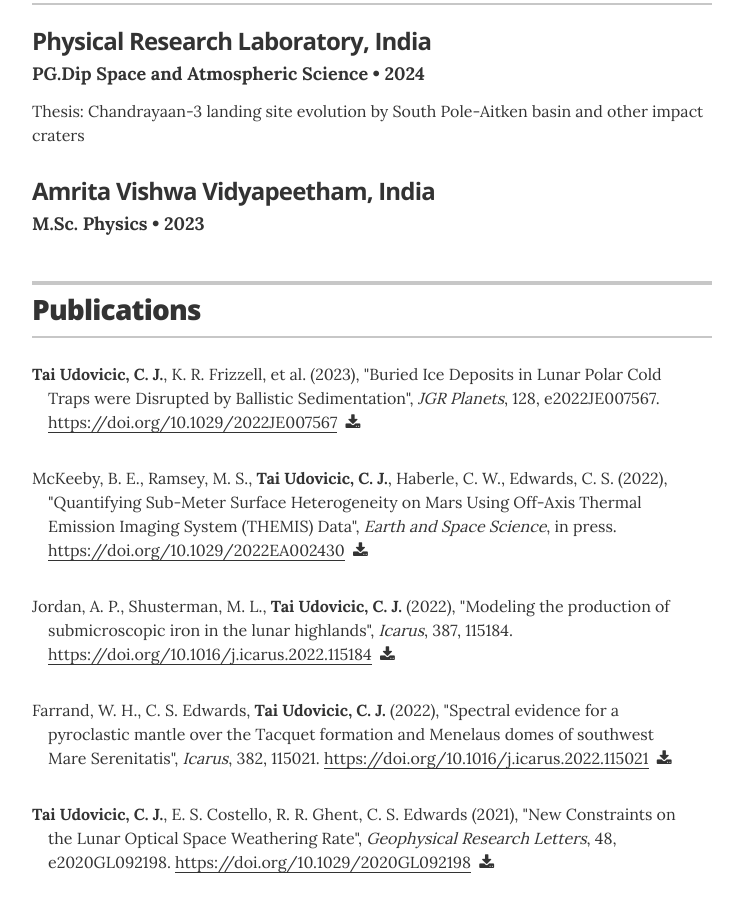
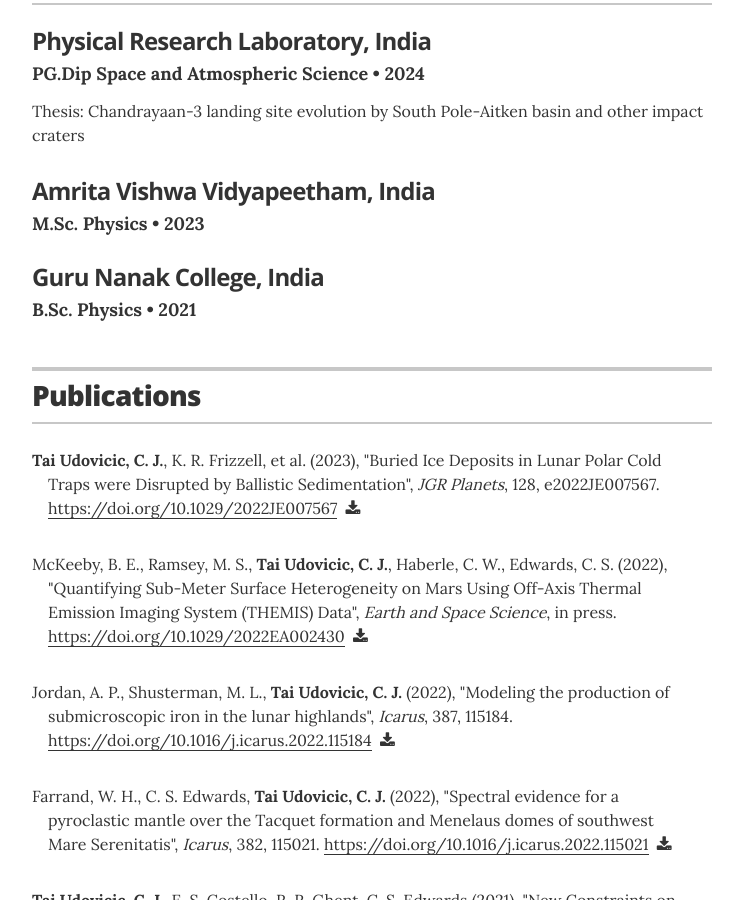
Before and after one commit to rasnv/rasnv.github.io, a Jekyll site: the page built from index.html, in a window 1280 px wide and 900 px high, scrolled down 629 px. Shown: the whole window, without its empty margins (268-1011 px from the left). Built offline with Jekyll 4.4.1, drawn with Linux system fonts in a browser that asks for light colours.

Commit message:
Update education.yml

```diff
--- a/_data/education.yml
+++ b/_data/education.yml
@@ -8,3 +8,6 @@
   uni: Amrita Vishwa Vidyapeetham, India
   year: 2023
   #summary: 'Thesis: Probing The Optical Nature of Type Iax Supernovae'
+- degree: B.Sc. Physics
+  uni: Guru Nanak College, India
+  year: 2021
```
